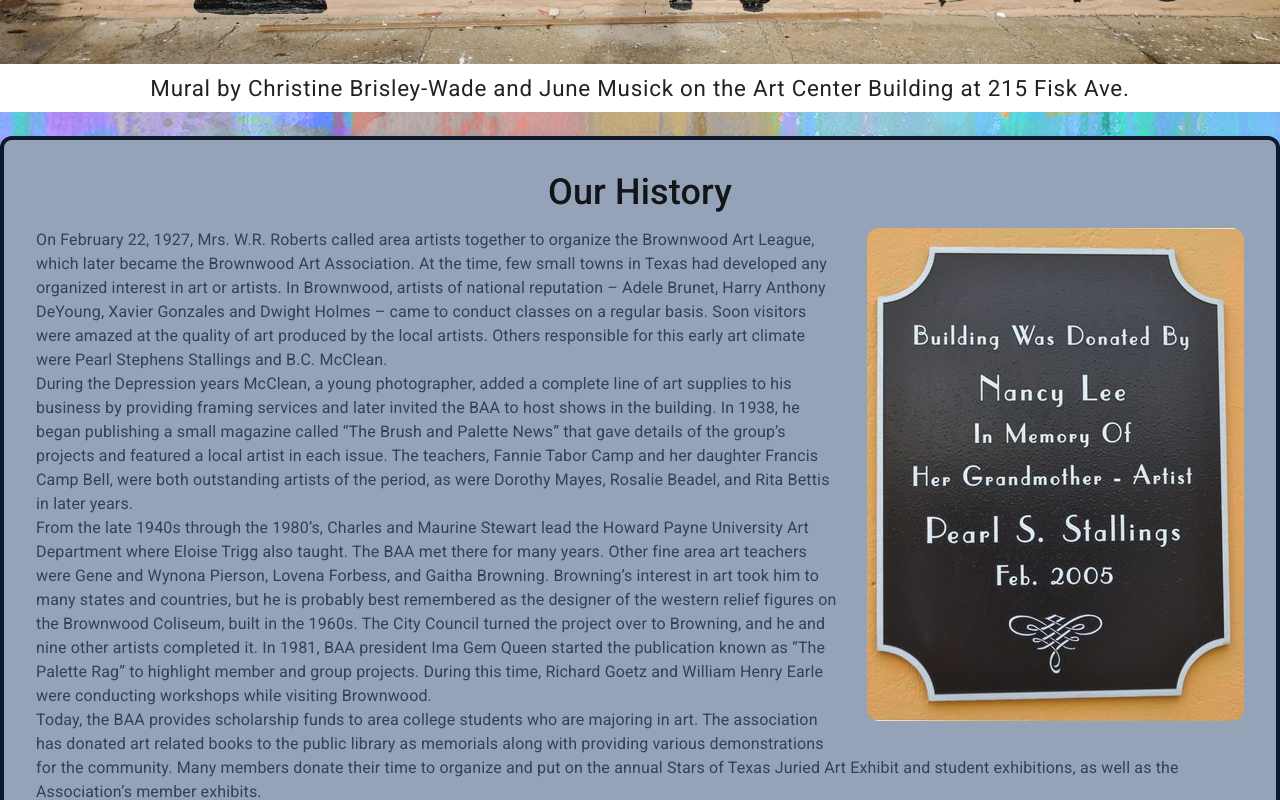
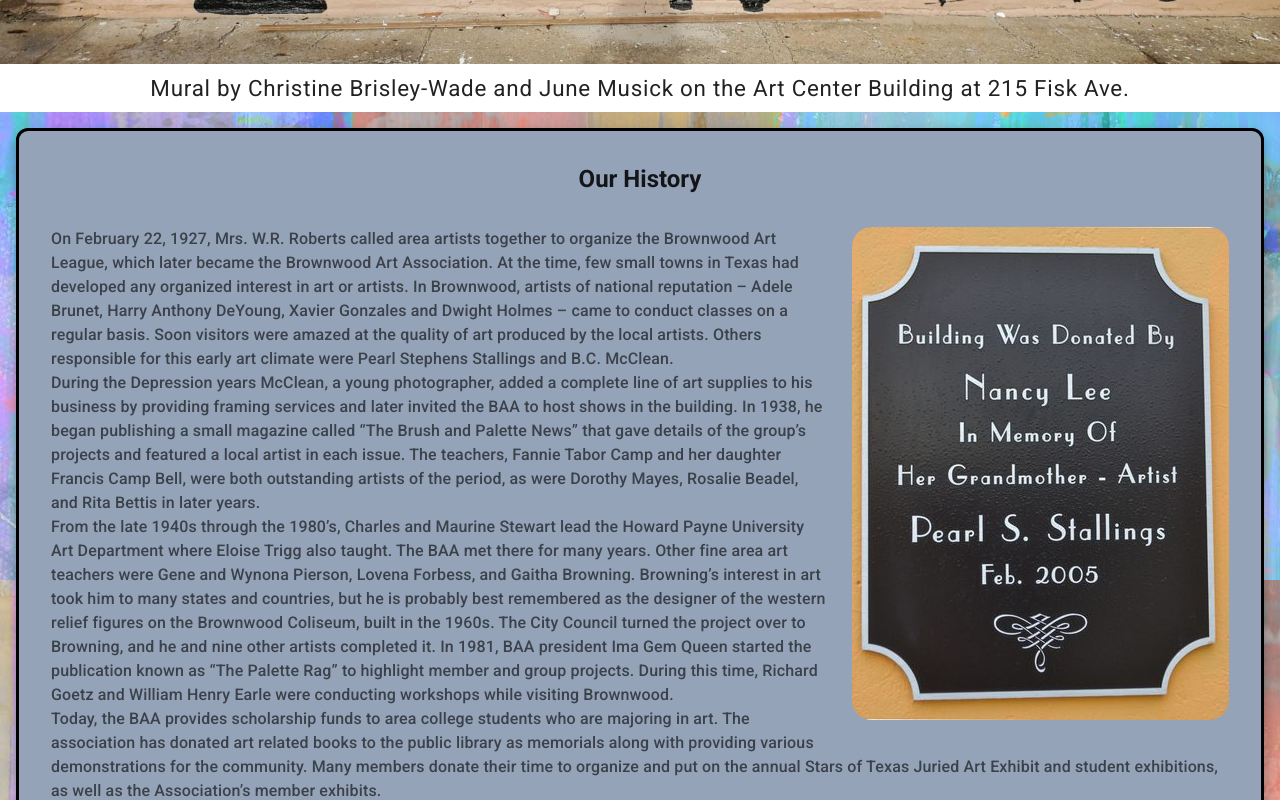
Before and after one commit to Jonathan-Day-Dev/bwd-art, a React (Create React App) app: page /about in a window 1280 px wide. Shown: the part 720-1520 px from the top of the page. Built offline with nearby package versions, Linux system fonts and the light colour scheme.

Commit message:
migrate about page to mui

```diff
--- a/src/components/About/AboutUs.js
+++ b/src/components/About/AboutUs.js
@@ -1,16 +1,21 @@
-import styles from "./AboutUs.module.css";
+import { styled } from '@mui/system';
 import donated from "../../assets/donated.jpg";
 
-import Card from "../UI/Card";
+import CustomCard from "../UI/CustomCard";
+
+const FloatingImg = styled("img")({
+  float: "right",
+  marginBottom: "1.5rem",
+  marginLeft: "1.5rem",
+  borderRadius: "20px"
+})
 
 const AboutUs = (props) => {
 
   return (
-    <Card className={styles.about}>
-      <h2>Our History</h2>
-      <article>
-        <img src={donated} alt="donated by" className={styles.image} />
-        <p className={styles.p1}>
+    <CustomCard title="Our History" body={<article>
+      <FloatingImg src={donated} alt="donated by" />
+      <p>
         On February 22, 1927, Mrs. W.R. Roberts called area artists together
         to organize the Brownwood Art League, which later became the Brownwood
         Art Association. At the time, few small towns in Texas had developed
@@ -66,8 +71,7 @@ const AboutUs = (props) => {
         Visual Arts Center in Brownwood. The BAA uses the facility for
         exhibits, classes and BAA meetings.
       </p>
-      </article>
-    </Card>
+    </article>} />
   );
 };
 
--- a/src/components/About/AboutUs.module.css
+++ /dev/null
@@ -1,19 +0,0 @@
-.about {
-  @apply flex-col;
-}
-
-.about h2 {
-  @apply text-6xl font-medium mb-4 sm:text-4xl sm:text-center;
-}
-
-.about article {
-  @apply flex flex-col justify-evenly items-center xl:inline-block;
-}
-
-.image {
-  @apply float-right ml-6 mb-6 rounded-xl;
-}
-
-p {
-  @apply text-slate-700;
-}
--- a/src/components/Layout/Footer/Footer.js
+++ b/src/components/Layout/Footer/Footer.js
@@ -18,7 +18,7 @@ const StyledFooter = styled("footer")(({ theme }) => ({
 const StyledGrid = styled(Grid)({
   color: "white",
   fontFamily: "Arial",
-  fontSize: "0.75rem",
+  fontSize: "1rem",
   fontWeight: "bold",
 });
 
@@ -83,7 +83,7 @@ const Footer = () => {
 
       <Grid
         container
-        sx={{ justifyContent: { xs: "center", md: "flex-end" } }}
+        sx={{ justifyContent: { xs: "center", md: "flex-end" }, flexWrap: "nowrap" }}
         spacing={4}
       >
         <Grid item>
```
Lines whose indentation alone changed are shown as unchanged.
